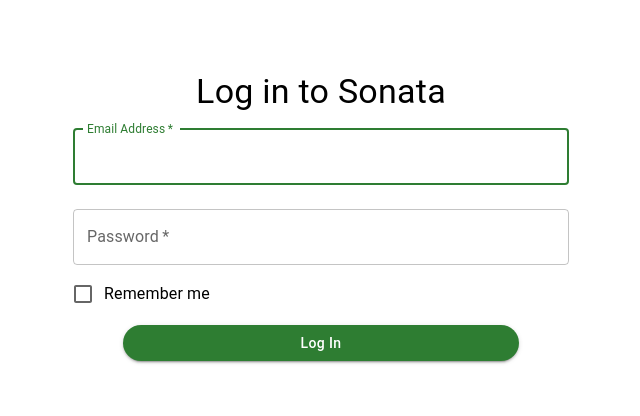
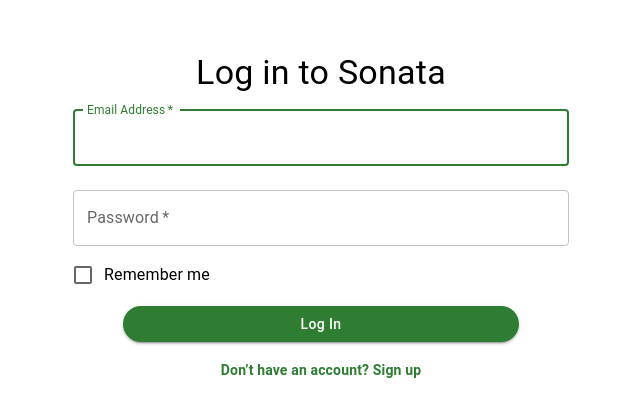
Before and after one commit to Project-Sonata/C.C., a React (Create React App) app: page /login in a window 1280 px wide. Shown: the part 184-600 px from the top of the page, without its empty margins (319-959 px from the left). Built offline with nearby package versions, Linux system fonts and the light colour scheme.

Commit message:
Add link to sign up page

```diff
--- a/src/login.tsx
+++ b/src/login.tsx
@@ -7,6 +7,7 @@ import {
     Grid,
     TextField,
     Typography,
+    Link,
 } from "@mui/material";
 import { useNavigate } from "react-router-dom";
 import { useAuth } from "./hooks/useAuth";
@@ -97,6 +98,25 @@ function Login() {
                         {loading ? "Logging in..." : "Log In"}
                     </Button>
                 </Box>
+
+                {/* Sign up link */}
+                <Box textAlign="center" sx={{ mt: 2 }}>
+                    <Link
+                        component="button"
+                        variant="body2"
+                        onClick={() => navigate("/sign-up")}
+                        sx={{
+                            color: "success.main",
+                            textDecoration: "none",
+                            fontWeight: "bold",
+                            "&:hover": {
+                                textDecoration: "underline",
+                            },
+                        }}
+                    >
+                        Don’t have an account? Sign up
+                    </Link>
+                </Box>
             </Box>
         </Box>
     );
```
